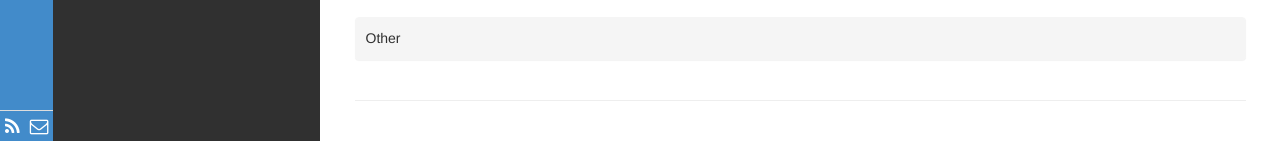
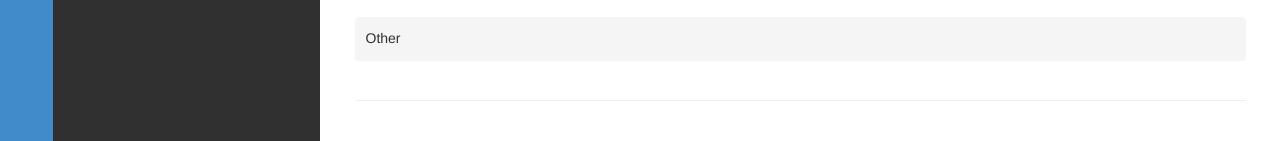
Before and after one commit to hello2mao/hello2mao.github.io, a Jekyll site: the page built from index.html, in a window 1280 px wide. Shown: the part 1086-1227 px from the top of the page. Built offline with Jekyll 4.4.1, drawn with Linux system fonts in a browser that asks for light colours; the list of posts is cut into pages by our own code.

Commit message:
Daily push: 2018年 2月 8日 星期四 00时39分08秒 CST

```diff
--- a/_includes/navside.html
+++ b/_includes/navside.html
@@ -16,14 +16,14 @@
         <li><a class="pjaxlink" href="/pages/about.html"><i class="fa fa-user fa-lg"></i></a></li>
         这是原来现实汉字的代码，我改为了图标 -->
       </ul>
-      <div class="aside1_bottom">
-        <table class="table table-condensed">
-          <tr>
-            <td><a href="/pages/atom.xml" target="_blank"><i class="fa fa-rss fa-lg" style="color:#fff;"></i></a></td>
-            <td><a href="mailto:{{ site.author.email }}"><i class="fa fa-envelope-o fa-lg" style="color:#fff;"></i></a></td>
-          </tr>
-        </table>
-      </div>
+      <!--<div class="aside1_bottom">-->
+        <!--<table class="table table-condensed">-->
+          <!--<tr>-->
+            <!--<td><a href="/pages/atom.xml" target="_blank"><i class="fa fa-rss fa-lg" style="color:#fff;"></i></a></td>-->
+            <!--<td><a href="mailto:{{ site.author.email }}"><i class="fa fa-envelope-o fa-lg" style="color:#fff;"></i></a></td>-->
+          <!--</tr>-->
+        <!--</table>-->
+      <!--</div>-->
     </div>
     <div class="col-md-10 col-xs-10 aside2">
       <div class="row">
```
